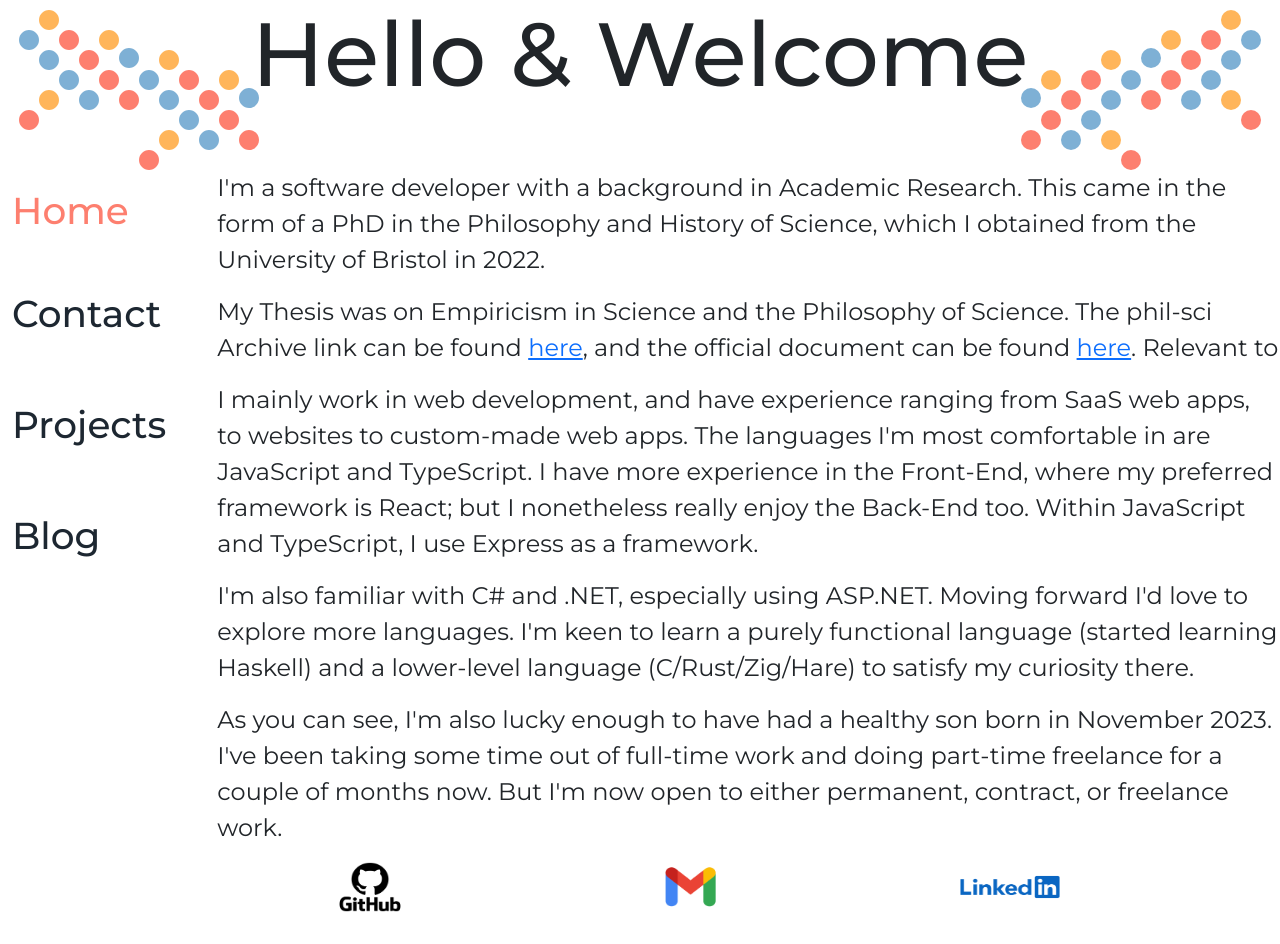
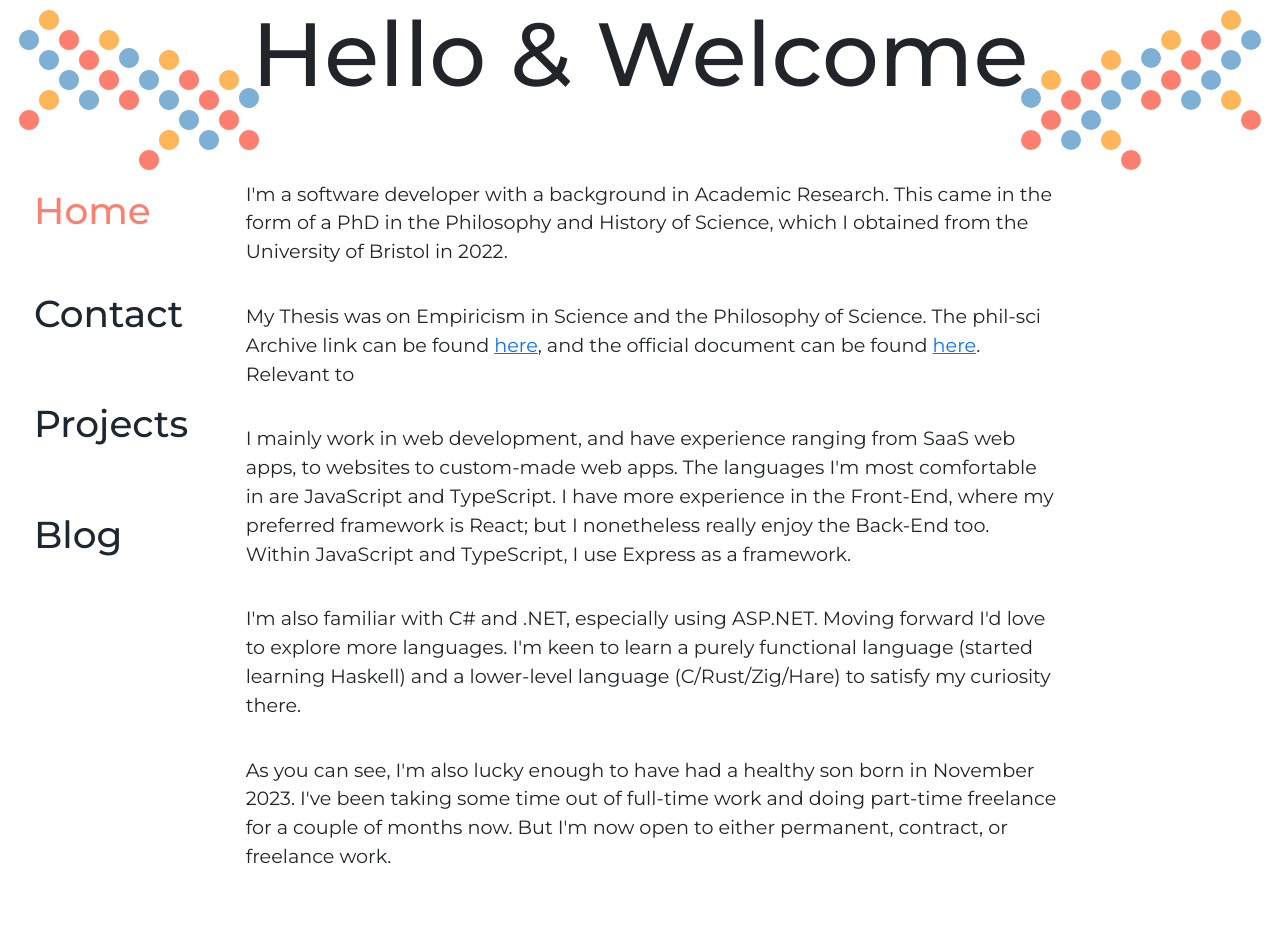
Before and after one commit to DavidJDallas/site, a React (Create React App) app: page / in a window 1280 px wide. Shown: the top 944 px of the page. Before the commit the page ends 912 px from the top, so only its background shows below. Built offline with nearby package versions, Linux system fonts and the light colour scheme.

Commit message:
more formatting done

```diff
--- a/src/App.js
+++ b/src/App.js
@@ -69,7 +69,7 @@ if(isMobile)
 
 
     </Row>
-      <Row style={{ height: 'auto' }}>
+      <Row style={{ height: 'auto', marginLeft: '10px',  }}>
         <Col
         xs={3}
          sm={3}
@@ -96,8 +96,13 @@ if(isMobile)
 
 
         </Col>
+        <Col
+        xs={2}
+        ></Col>
       </Row>
-      <Row>
+      <Row
+      className='mt-5'
+      >
         <Footer/>
       </Row>
 
--- a/src/LandingPage/LandingPage.css
+++ b/src/LandingPage/LandingPage.css
@@ -1,3 +1,4 @@
 .main-body{
-    font-size: 1.5rem;
+    font-size: 1.2rem;
+    padding: 10px
 }
--- a/src/LandingPage/LandingPage.jsx
+++ b/src/LandingPage/LandingPage.jsx
@@ -7,7 +7,7 @@ const LandingPage = () => {
 
           <Row>
 
-            <Col>
+            <Col className='column-body'>
             <p className='main-body'>I'm a software developer with a background in Academic Research. This came in the form of a PhD in the Philosophy and History of Science, which I obtained from the University of Bristol in 2022.
              </p>
              <p className='main-body'>
```
